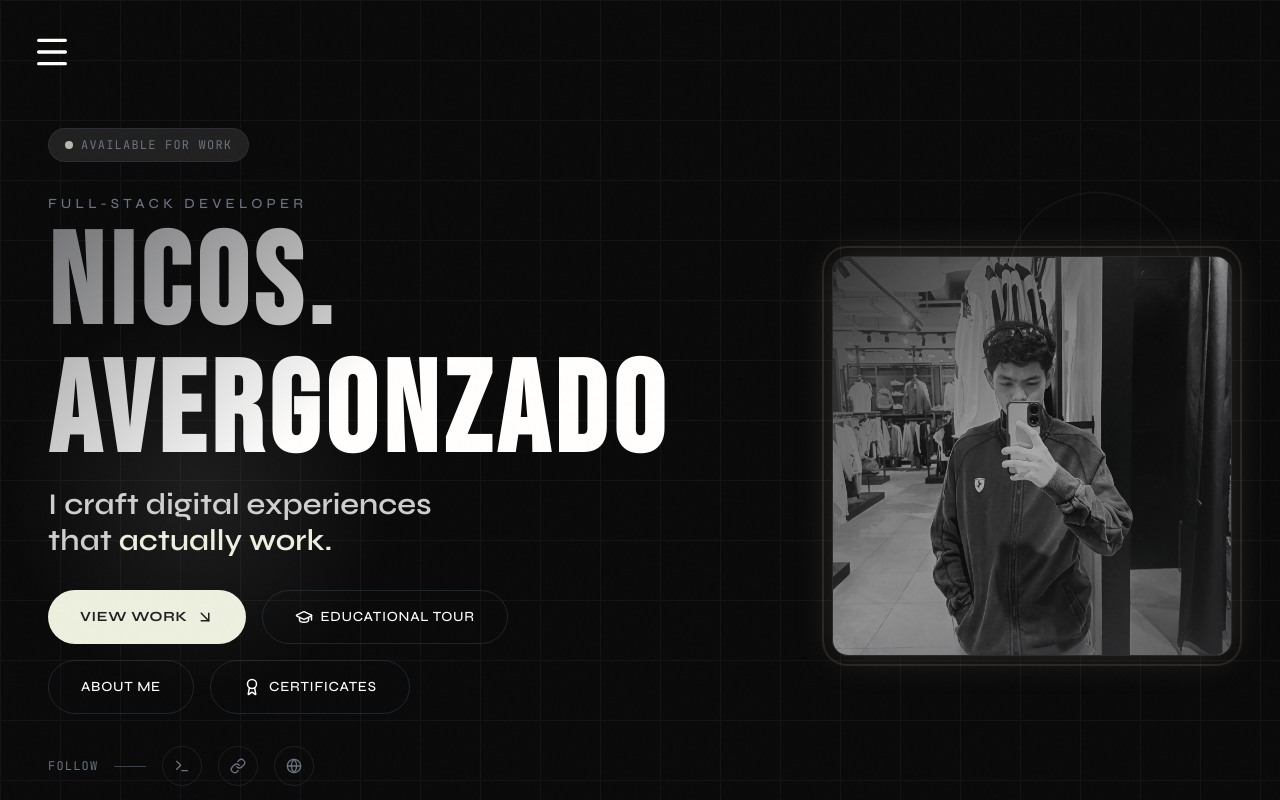
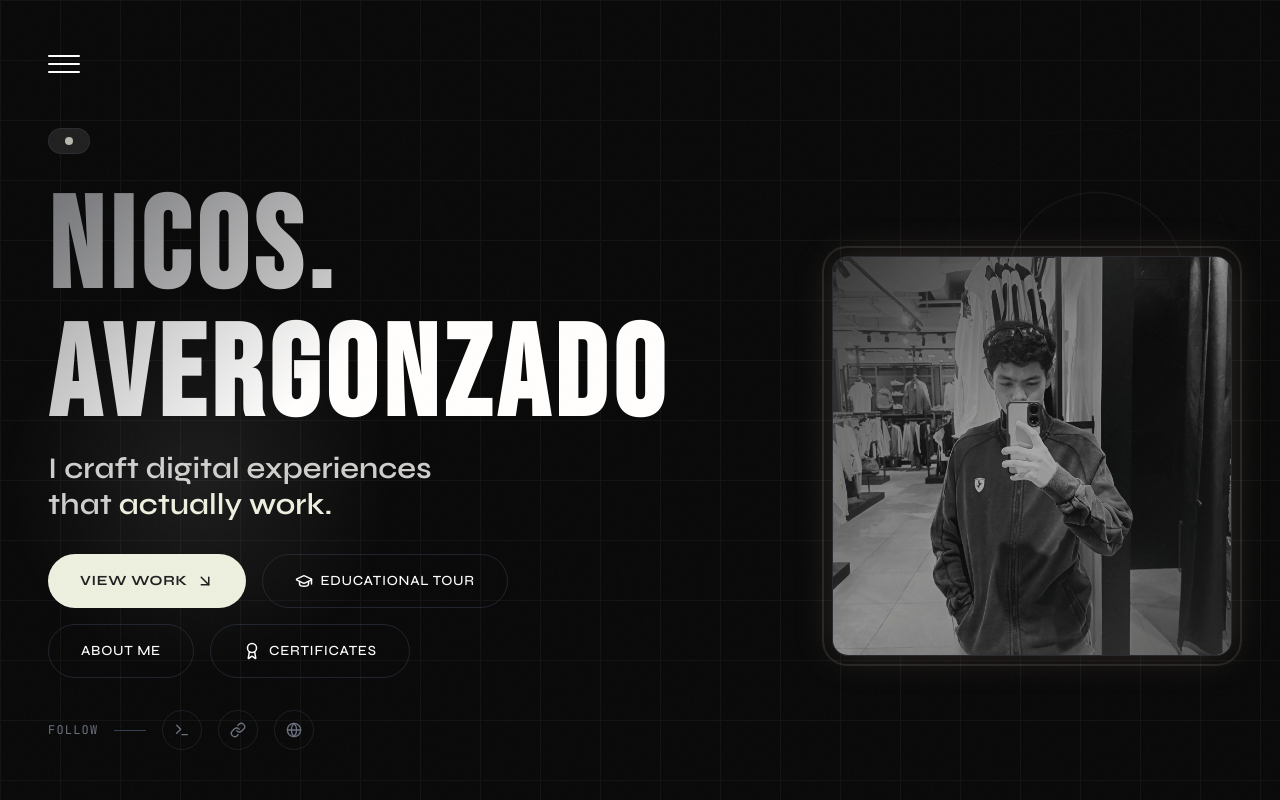
Before and after one commit to nikaver09/neks-portfolio-, a React (Vite) app: page / in a window 1280 px wide. Shown: the top 800 px of the page. Built offline with nearby package versions, Linux system fonts and the light colour scheme.

Commit message:
UPDATES12

```diff
--- a/src/components/Hero.jsx
+++ b/src/components/Hero.jsx
@@ -65,11 +65,9 @@ export default function Hero({ onNavigateToTour, onNavigateToCertificates }) {
           <div className="space-y-8 flex flex-col items-center lg:items-start text-center lg:text-left">
             <div className="inline-flex items-center gap-2 bg-card border border-muted/40 rounded-full px-4 py-2 animate-fade-in w-fit">
               <span className="w-2 h-2 rounded-full bg-accent animate-pulse" />
-              <span className="font-mono text-xs text-ghost uppercase tracking-widest">Available for work</span>
             </div>
 
             <div className="space-y-2 animate-fade-up" style={{ animationDelay: "0.1s", opacity: 0 }}>
-              <p className="font-heading font-medium text-ghost tracking-[0.3em] uppercase text-sm">Full-Stack Developer</p>
               <h1 className="font-display text-6xl sm:text-8xl lg:text-9xl leading-none tracking-wider font-bold" style={{ fontFamily: "'Bebas Neue', sans-serif" }}>
                 <span className="text-gradient">NICOS.  AVERGONZADO</span>
               </h1>
--- a/src/components/Loader.jsx
+++ b/src/components/Loader.jsx
@@ -1,4 +1,5 @@
 import { useState, useEffect } from "react";
+import { motion } from "framer-motion";
 
 export default function Loader({ onComplete }) {
   const [progress, setProgress] = useState(0);
@@ -36,128 +37,40 @@ export default function Loader({ onComplete }) {
     }
   }, [phase, onComplete]);
 
-  const displayProgress = Math.round(progress);
-
   return (
     <div
-      className={`fixed inset-0 z-[9999] flex items-center justify-center bg-ink transition-all duration-[1000ms] ease-[cubic-bezier(0.76,0,0.24,1)] ${
+      className={`fixed inset-0 z-[9999] flex items-center justify-center bg-black transition-all duration-[1000ms] ease-[cubic-bezier(0.76,0,0.24,1)] ${
         phase === "reveal" || phase === "done"
-          ? "opacity-0 pointer-events-none scale-[1.05]"
+          ? "opacity-0 pointer-events-none scale-[1.1]"
           : "opacity-100"
       }`}
     >
-      {/* Subtle grid background */}
-      <div
-        className="absolute inset-0 opacity-[0.03]"
-        style={{
-          backgroundImage:
-            "linear-gradient(#EDEFDF 1px, transparent 1px), linear-gradient(90deg, #EDEFDF 1px, transparent 1px)",
-          backgroundSize: "60px 60px",
-        }}
-      />
-
-      {/* Animated gradient orb */}
-      <div
-        className="absolute w-[600px] h-[600px] rounded-full opacity-[0.07] blur-[120px] animate-pulse"
-        style={{
-          background: "radial-gradient(circle, #212121, transparent 70%)",
-          animationDuration: "3s",
-        }}
-      />
-
       {/* Main content */}
-      <div className="relative z-10 flex flex-col items-center gap-10">
-        {/* Main centered content area */}
-        <div className="text-center">
-          <h1
-            className="font-display text-5xl md:text-7xl italic text-snow tracking-tighter"
-            style={{
-              animation: "loaderSlideUp 0.8s ease forwards",
-              animationDelay: "0.2s",
-              opacity: 0,
-            }}
-          >
-            NIC.DEV
-          </h1>
-        </div>
+      <motion.div
+        whileHover={{ scale: 1.02 }}
+        className="relative z-10 flex flex-col items-center gap-10 cursor-default group"
+      >
+        <motion.h1
+          initial={{ opacity: 0, y: 20 }}
+          animate={{ opacity: 1, y: 0 }}
+          transition={{ duration: 0.8, ease: "easeOut" }}
+          className="font-heading font-bold text-6xl lg:text-5xl text-accent tracking-tighter uppercase transition-all duration-500 group-hover:tracking-widest"
+        >
+          NICDEV
+        </motion.h1>
 
         {/* Progress bar */}
         <div className="w-80 md:w-[450px] space-y-4">
-          <div className="relative h-2 bg-muted/20 rounded-full overflow-hidden">
+          <div className="relative h-1 bg-white/5 border border-accent/20 overflow-hidden group-hover:border-accent/40 transition-colors">
             <div
-              className="absolute inset-y-0 left-0 rounded-full transition-all duration-100 ease-out"
+              className="absolute inset-y-0 left-0 transition-all duration-100 ease-out bg-accent shadow-[0_0_15px_rgba(161,161,161,0.5)] group-hover:shadow-[0_0_25px_rgba(161,161,161,0.8)]"
               style={{
                 width: `${progress}%`,
-                background:
-                  "linear-gradient(90deg, #E6BEA5, #EDEFDF)",
-              }}
-            />
-            {/* Glowing tip */}
-            <div
-              className="absolute top-1/2 -translate-y-1/2 w-4 h-4 rounded-full blur-md transition-all duration-100"
-              style={{
-                left: `${progress}%`,
-                background: "#EDEFDF",
-                opacity: progress > 0 && progress < 100 ? 1 : 0,
               }}
             />
           </div>
-
-          <div className="flex items-center justify-between">
-            <span
-              className="font-mono text-[10px] text-ghost/40 uppercase tracking-widest"
-              style={{
-                animation: "loaderSlideUp 0.5s ease forwards",
-                animationDelay: "0.2s",
-                opacity: 0,
-              }}
-            >
-              System Initialization
-            </span>
-            <span
-              className="font-mono text-sm text-accent tabular-nums font-bold"
-              style={{
-                animation: "loaderSlideUp 0.5s ease forwards",
-                animationDelay: "0.2s",
-                opacity: 0,
-              }}
-            >
-              {displayProgress}%
-            </span>
-          </div>
         </div>
-
-        {/* Decorative spinning ring */}
-        <div
-          className="absolute w-[300px] h-[300px] md:w-[400px] md:h-[400px] border border-muted/10 rounded-full animate-spin-slow pointer-events-none"
-          style={{ animationDuration: "25s" }}
-        />
-        <div
-          className="absolute w-[220px] h-[220px] md:w-[300px] md:h-[300px] border border-accent/5 rounded-full animate-spin-slow pointer-events-none"
-          style={{ animationDuration: "18s", animationDirection: "reverse" }}
-        />
-      </div>
-
-      {/* Corner marks */}
-      <div className="absolute top-6 left-6 w-6 h-6 border-l border-t border-muted/20" />
-      <div className="absolute top-6 right-6 w-6 h-6 border-r border-t border-muted/20" />
-      <div className="absolute bottom-6 left-6 w-6 h-6 border-l border-b border-muted/20" />
-      <div className="absolute bottom-6 right-6 w-6 h-6 border-r border-b border-muted/20" />
-
-      {/* Bottom status line */}
-      <div className="absolute bottom-6 left-1/2 -translate-x-1/2 flex items-center gap-3">
-        <span className="w-1.5 h-1.5 rounded-full bg-accent/60 animate-pulse" />
-        <span
-          className="font-mono text-[10px] text-ghost/30 uppercase tracking-[0.3em]"
-          style={{
-            animation: "loaderSlideUp 0.5s ease forwards",
-            animationDelay: "1.4s",
-            opacity: 0,
-          }}
-        >
-          Initializing
-        </span>
-      </div>
+      </motion.div>
     </div>
   );
 }
--- a/src/components/Navbar.jsx
+++ b/src/components/Navbar.jsx
@@ -1,5 +1,5 @@
 import { useState } from "react";
-import { Menu, X } from "lucide-react";
+import { motion } from "framer-motion";
 
 const links = ["About", "Skills", "Projects", "Experience", "Contact"];
 
@@ -14,13 +14,52 @@ export default function Navbar() {
 
   return (
     <>
-      {/* --- Floating Menu Toggle Button (Standalone) --- */}
-      <button
-        className="fixed top-8 left-8 z-50 text-snow hover:text-accent transition-colors"
+      {/* --- 3D Animated Toggle Button --- */}
+      <motion.button
+        initial={false}
+        animate={open ? "open" : "closed"}
+        whileHover="hover"
+        whileTap={{ scale: 0.9, rotateX: 20 }}
         onClick={() => setOpen(!open)}
+        className="fixed top-8 left-8 z-[100] w-16 h-16 flex flex-col items-center justify-center bg-transparent rounded-2xl transition-all group overflow-hidden"
+        style={{ perspective: "1000px" }}
       >
-        {open ? <X size={40} /> : <Menu size={40} />}
-      </button>
+        {/* Subtle 3D Depth Layer */}
+        <motion.div
+          variants={{
+            hover: { rotateY: 25, rotateX: -15, x: 5, y: -2 },
+            closed: { rotateY: 0, rotateX: 0, x: 0, y: 0 }
+          }}
+          className="relative flex flex-col items-center justify-center gap-1.5 pointer-events-none"
+        >
+          {/* Top Line */}
+          <motion.span
+            variants={{
+              closed: { rotate: 0, y: 0 },
+              open: { rotate: 45, y: 8 },
+            }}
+            transition={{ type: "spring", stiffness: 260, damping: 20 }}
+            className="w-8 h-0.5 bg-snow group-hover:bg-accent block rounded-full"
+          />
+          {/* Middle Line */}
+          <motion.span
+            variants={{
+              closed: { opacity: 1, scaleX: 1 },
+              open: { opacity: 0, scaleX: 0 },
+            }}
+            className="w-8 h-0.5 bg-snow group-hover:bg-accent block rounded-full"
+          />
+          {/* Bottom Line */}
+          <motion.span
+            variants={{
+              closed: { rotate: 0, y: 0 },
+              open: { rotate: -45, y: -8 },
+            }}
+            transition={{ type: "spring", stiffness: 260, damping: 20 }}
+            className="w-8 h-0.5 bg-snow group-hover:bg-accent block rounded-full"
+          />
+        </motion.div>
+      </motion.button>
 
       {/* --- Full-Screen Animated Overlay --- */}
       <div className={`nav-overlay ${open ? "active" : ""}`}>
```
